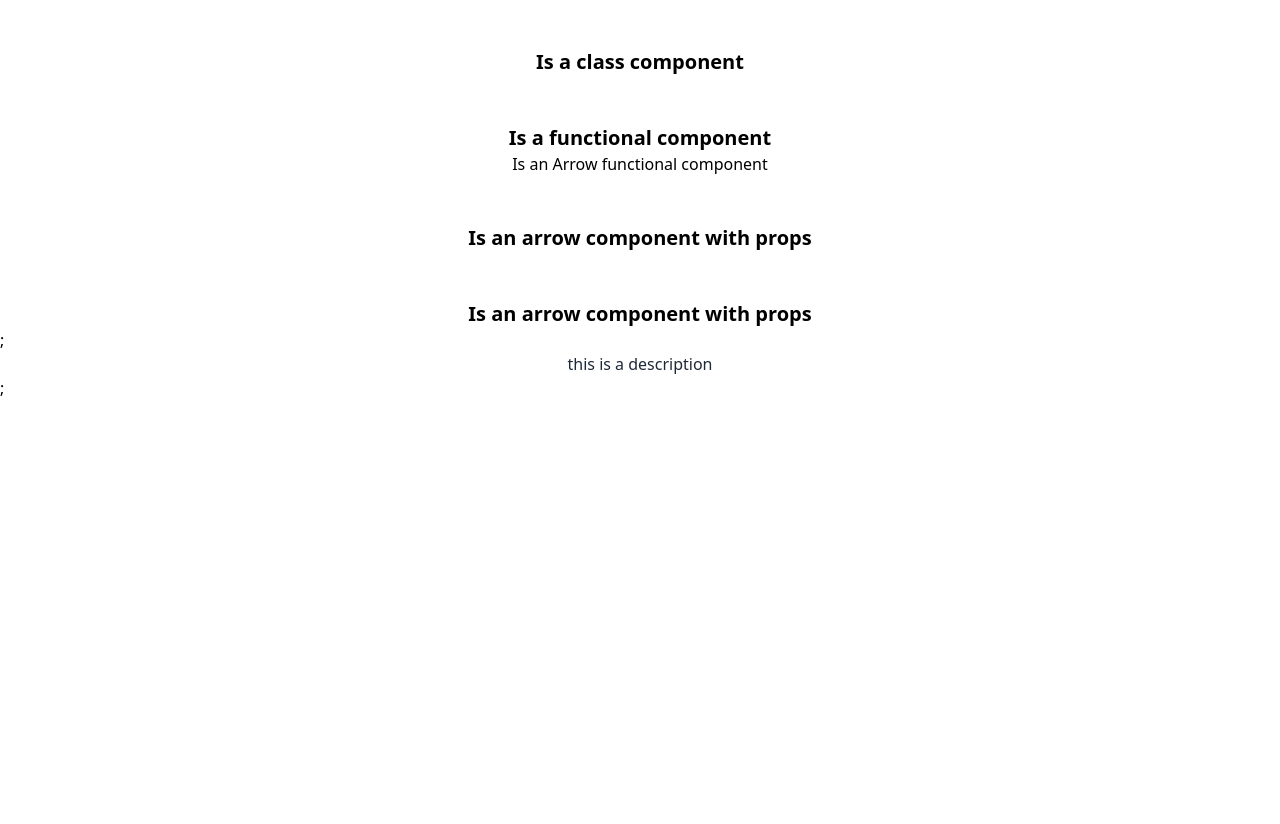
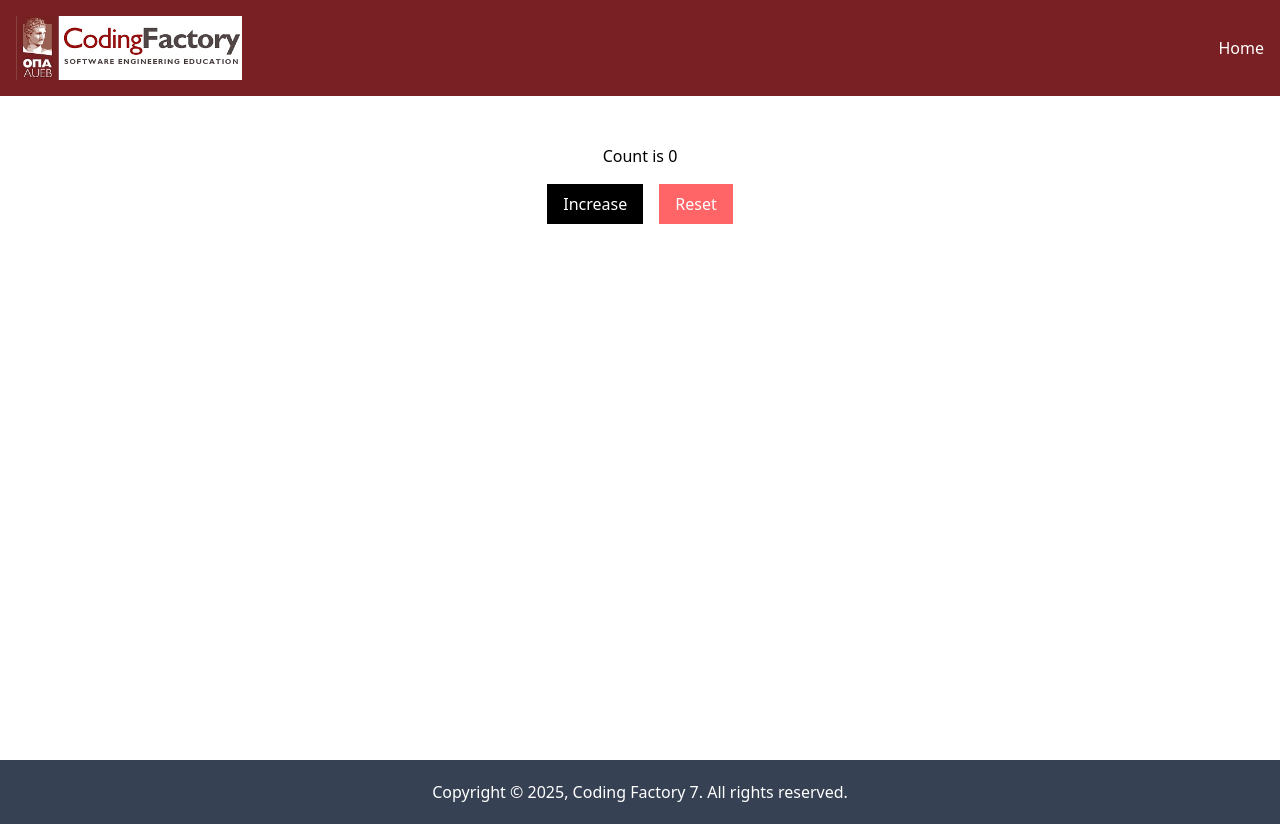
Before and after one commit to giannisdak1992/cf7-components-intro, a React (Vite) app: page / in a window 1280 px wide. Before the commit the page ends 800 px from the top, so only its background shows below. Built offline with nearby package versions, Linux system fonts and the light colour scheme.

Commit message:
feat: using state in components

```diff
--- a/src/App.tsx
+++ b/src/App.tsx
@@ -1,21 +1,43 @@
-import ClassComponent from "./components/ClassComponent.tsx";
-import FunctionalComponent from "./components/FunctionalComponent.tsx";
-import ArrowFunctionalComponent from "./components/ArrowFunctionalComponent.tsx";
-import ArrowFunctionalComponentWithProps from "./components/ArrowFunctionalComponentWIthProps.tsx";
-import ArrowFunctionalComponentWithPropsType from "./components/ArrowFunctionalComponentWIthPropsType.tsx";
+// import ClassComponent from "./components/ClassComponent.tsx";
+// import FunctionalComponent from "./components/FunctionalComponent.tsx";
+// import ArrowFunctionalComponent from "./components/ArrowFunctionalComponent.tsx";
+// import ArrowFunctionalComponentWithProps from "./components/ArrowFunctionalComponentWIthProps.tsx";
+// import ArrowFunctionalComponentWithPropsType from "./components/ArrowFunctionalComponentWIthPropsType.tsx";
+
+
+// import CodingFactoryLogo from "./components/CodingFactoryLogo.tsx";
+
+import Layout from "./components/Layout.tsx";
+import FunctionalComponentWithState from "./components/FunctionalComponentWIthState.tsx"; "./components/FunctionalComponent";
+// import ClassComponentWIthState from "./components/ClassComponentWIthState.tsx";
+// import ClassComponent from "./components/ClassComponent.tsx";
+// import ArrowFunctionalComponent from "./components/ArrowFunctionalComponent.tsx";
+// import ArrowFunctionalComponentWithProps from "./components/ArrowFunctionalComponentWIthProps.tsx";
+// import ArrowFunctionalComponentWithPropsType from "./components/ArrowFunctionalComponentWIthPropsType.tsx";
+
 
 
 function App() {
 
   return (
     <>
-        <div>
-            <ClassComponent  />
-            <FunctionalComponent />
-            <ArrowFunctionalComponent />
-            <ArrowFunctionalComponentWithProps title= "Is an arrow component with props" />
-            <ArrowFunctionalComponentWithPropsType title= "Is an arrow component with props" description="this is a description" />
-        </div>
+        <Layout>
+
+        {/*    <ClassComponent  />*/}
+        {/*    <FunctionalComponent />*/}
+        {/*    <ArrowFunctionalComponent />*/}
+        {/*    <ArrowFunctionalComponentWithProps title= "Is an arrow component with props" />*/}
+        {/*    <ArrowFunctionalComponentWithPropsType title= "Is an arrow component with props" description="this is a description" />*/}
+
+
+
+        {/*    <h1 className="text-center text-2xl font-bold">This is a heading1 title</h1>*/}
+        {/*        <FunctionalComponent />*/}
+        {/*    <ClassComponentWIthState />*/}
+
+            <FunctionalComponentWithState />
+        </Layout>
+
     </>
   )
 }
--- /dev/null
+++ b/src/components/ClassComponentWIthState.tsx
@@ -0,0 +1,36 @@
+import { Component } from "react"
+
+type State = {
+    count: number;
+}
+class ClassComponentWIthState extends Component<{}, State> {
+    constructor(props: {}) {
+        super(props);
+        this.state = { count: 0 };
+    }
+
+    increase = () => {
+        this.setState({ count: this.state.count + 1 });
+    }
+
+    reset = () => {
+        this.setState({ count: 0 });
+    }
+    render() {
+        return (
+            <>
+                <div className="space-y-4 pt-12">
+                    <h1 className="text-center">Count is {this.state.count}</h1>
+                    <div className="text-center space-x-4">
+                        <button className="bg-black text-white py-2 px-4" onClick={this.increase}>Increase</button>
+                        <button className="bg-red-400 text-white py-2 px-4" onClick={this.reset}>Reset</button>
+                    </div>
+                </div>
+
+
+            </>
+        )
+    }
+}
+
+export default ClassComponentWIthState;
--- /dev/null
+++ b/src/components/FunctionalComponentWIthState.tsx
@@ -0,0 +1,29 @@
+import {useState} from "react";
+
+const FunctionalComponentWithState = () => {
+    const [count, setCount] = useState(0)
+
+    const increase = () => {
+        setCount(count+ 1)
+    }
+
+    const reset = () => {
+        setCount(0)
+    }
+    return (
+        <>
+            <div className="space-y-4 pt-12">
+                <h1 className="text-center">Count is {count}</h1>
+                <div className="text-center space-x-4">
+                    <button className="bg-black text-white py-2 px-4" onClick={increase}>Increase</button>
+                    <button className="bg-red-400 text-white py-2 px-4" onClick={reset}>Reset</button>
+                </div>
+            </div>
+
+        </>
+
+    )
+
+}
+
+export default FunctionalComponentWithState
```
